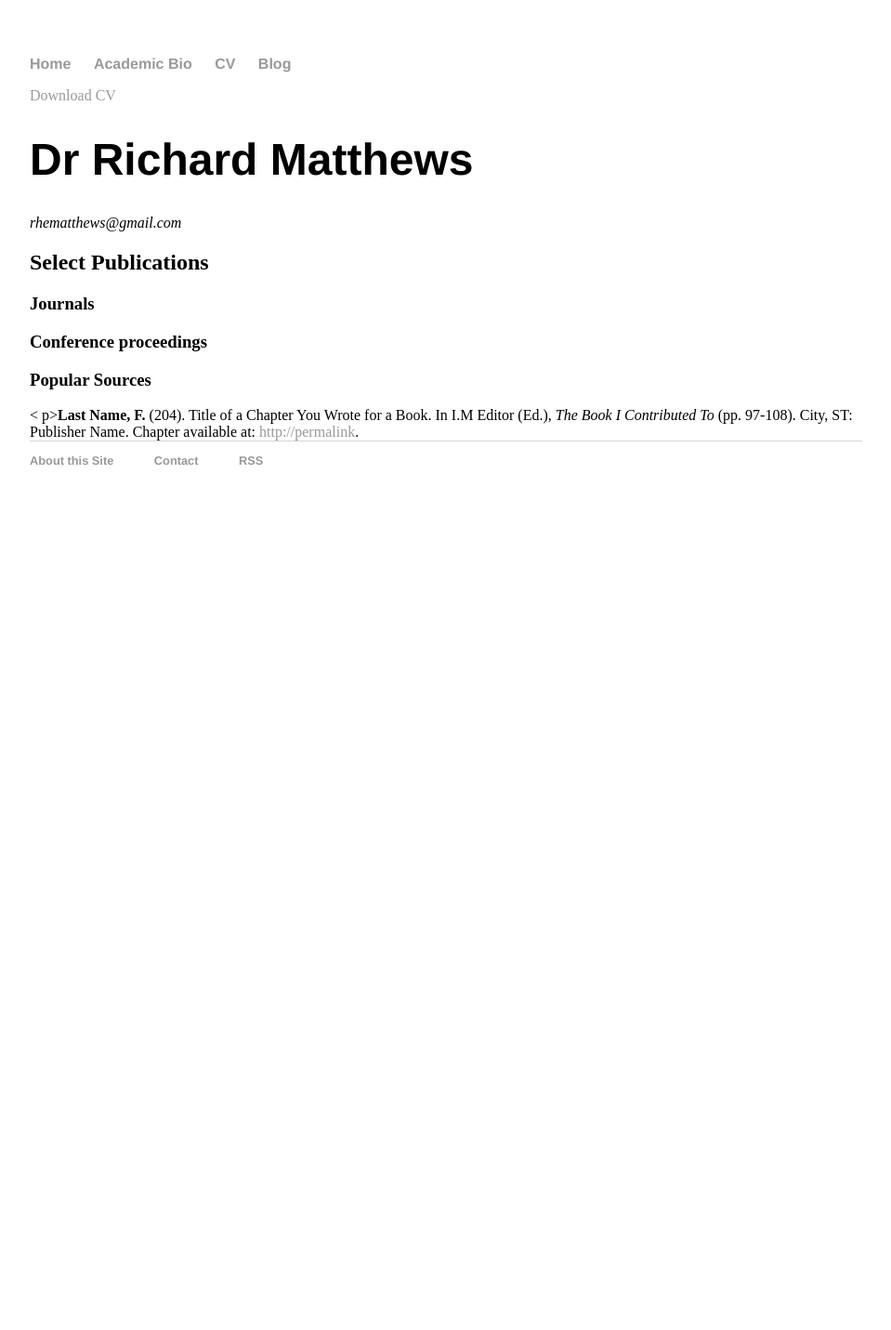
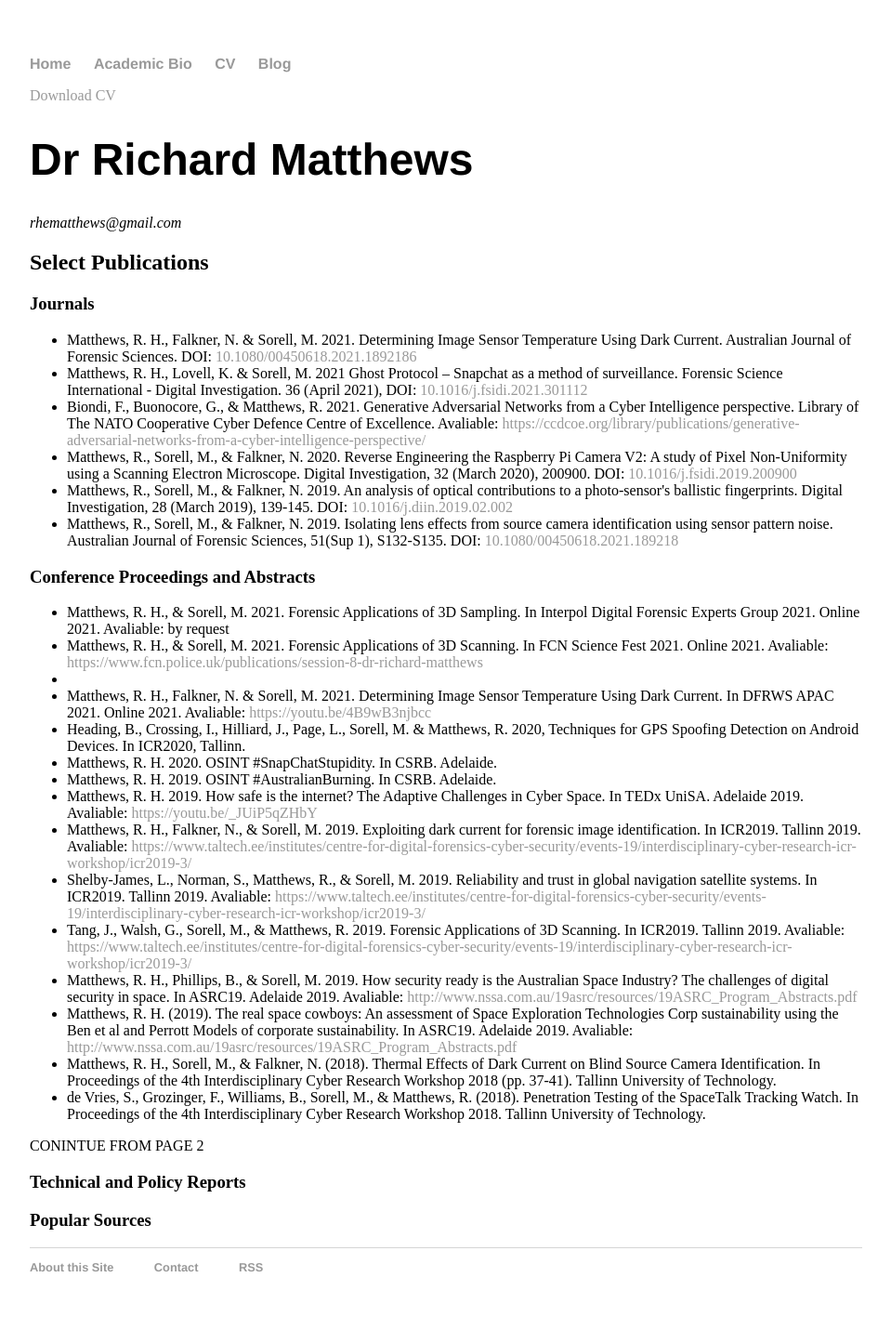
Before and after one commit to rhematt/rhematt.github.io, a Jekyll site: the page built from cv/index.html, in a window 1280 px wide. Shown: the whole page at 93% size, without its empty margins (160-1119 px from the left). Built offline with Jekyll 4.4.1, drawn with Linux system fonts in a browser that asks for light colours; before the commit the page ends 900 px from its top, so only the background shows below that.

Commit message:
Update index.html
Half added publications

```diff
--- a/cv/index.html
+++ b/cv/index.html
@@ -13,13 +13,37 @@ title: CV of Dr Richard Matthews
 	<h2>Select Publications</h2>
 
 	<h3>Journals </h3>
+	<ul>
+		<li>Matthews, R. H., Falkner, N. & Sorell, M. 2021. Determining Image Sensor Temperature Using Dark Current. Australian Journal of Forensic Sciences. DOI: <a href="http://doi.org/10.1080/00450618.2021.1892186">10.1080/00450618.2021.1892186</a></li>
+		<li>Matthews, R. H., Lovell, K. & Sorell, M. 2021 Ghost Protocol – Snapchat as a method of surveillance. Forensic Science International - Digital Investigation. 36 (April 2021), DOI: <a href="http://doi.org/10.1016/j.fsidi.2021.301112">10.1016/j.fsidi.2021.301112</a></li>
+		<li>Biondi, F., Buonocore, G., & Matthews, R. 2021. Generative Adversarial Networks from a Cyber Intelligence perspective. Library of The NATO Cooperative Cyber Defence Centre of Excellence. Avaliable: <a href="https://ccdcoe.org/library/publications/generative-adversarial-networks-from-a-cyber-intelligence-perspective/">https://ccdcoe.org/library/publications/generative-adversarial-networks-from-a-cyber-intelligence-perspective/</a></li>
+		<li>Matthews, R., Sorell, M., & Falkner, N. 2020. Reverse Engineering the Raspberry Pi Camera V2: A study of Pixel Non-Uniformity using a Scanning Electron Microscope. Digital Investigation, 32 (March 2020), 200900. DOI: <a href="https://doi.org/10.1016/j.fsidi.2019.200900">10.1016/j.fsidi.2019.200900</a></li>
+		<li>Matthews, R., Sorell, M., & Falkner, N. 2019. An analysis of optical contributions to a photo-sensor's ballistic fingerprints. Digital Investigation, 28 (March 2019), 139-145. DOI: <a href="https://doi.org/10.1016/j.diin.2019.02.002">10.1016/j.diin.2019.02.002</a></li>
+		<li>Matthews, R., Sorell, M., & Falkner, N. 2019. Isolating lens effects from source camera identification using sensor pattern noise. Australian Journal of Forensic Sciences, 51(Sup 1), S132-S135. DOI: <a href="https://doi.org/10.1080/00450618.2021.1892186">10.1080/00450618.2021.189218</a></li>
+	</ul>
+	<h3>Conference Proceedings and Abstracts</h3>
 
-	<h3>Conference proceedings </h3>
+	<ul>
+		<li>Matthews, R. H., & Sorell, M. 2021. Forensic Applications of 3D Sampling. In Interpol Digital Forensic Experts Group 2021. Online 2021. Avaliable: by request</li>
+		<li>Matthews, R. H., & Sorell, M. 2021. Forensic Applications of 3D Scanning. In FCN Science Fest 2021. Online 2021. Avaliable: <a href="https://www.fcn.police.uk/publications/session-8-dr-richard-matthews">https://www.fcn.police.uk/publications/session-8-dr-richard-matthews</a><li>
+		<li>Matthews, R. H., Falkner, N. & Sorell, M. 2021. Determining Image Sensor Temperature Using Dark Current. In DFRWS APAC 2021. Online 2021. Avaliable: <a href="https://youtu.be/4B9wB3njbcc">https://youtu.be/4B9wB3njbcc</a></li>
+		<li>Heading, B., Crossing, I., Hilliard, J., Page, L., Sorell, M. & Matthews, R. 2020, Techniques for GPS Spoofing Detection on Android Devices. In ICR2020, Tallinn.</li>
+		<li>Matthews, R. H. 2020. OSINT #SnapChatStupidity. In CSRB. Adelaide.</li>
+		<li>Matthews, R. H. 2019. OSINT #AustralianBurning. In CSRB. Adelaide.</li>
+		<li>Matthews, R. H. 2019. How safe is the internet? The Adaptive Challenges in Cyber Space. In TEDx UniSA. Adelaide 2019. Avaliable: <a href="https://youtu.be/_JUiP5qZHbY">https://youtu.be/_JUiP5qZHbY</a></li>
+		<li>Matthews, R. H., Falkner, N., & Sorell, M. 2019. Exploiting dark current for forensic image identification. In ICR2019. Tallinn 2019.  Avaliable: <a href="https://www.taltech.ee/institutes/centre-for-digital-forensics-cyber-security/events-19/interdisciplinary-cyber-research-icr-workshop/icr2019-3/">https://www.taltech.ee/institutes/centre-for-digital-forensics-cyber-security/events-19/interdisciplinary-cyber-research-icr-workshop/icr2019-3/</a></li>
+		<li>Shelby-James, L., Norman, S., Matthews, R., & Sorell, M. 2019. Reliability and trust in global navigation satellite systems. In ICR2019. Tallinn 2019. Avaliable: <a href="https://www.taltech.ee/institutes/centre-for-digital-forensics-cyber-security/events-19/interdisciplinary-cyber-research-icr-workshop/icr2019-3/">https://www.taltech.ee/institutes/centre-for-digital-forensics-cyber-security/events-19/interdisciplinary-cyber-research-icr-workshop/icr2019-3/</a></li>
+		<li>Tang, J., Walsh, G., Sorell, M., & Matthews, R. 2019. Forensic Applications of 3D Scanning. In ICR2019. Tallinn 2019. Avaliable: <a href="https://www.taltech.ee/institutes/centre-for-digital-forensics-cyber-security/events-19/interdisciplinary-cyber-research-icr-workshop/icr2019-3/">https://www.taltech.ee/institutes/centre-for-digital-forensics-cyber-security/events-19/interdisciplinary-cyber-research-icr-workshop/icr2019-3/</a></li>
+		<li>Matthews, R. H., Phillips, B., & Sorell, M. 2019. How security ready is the Australian Space Industry? The challenges of digital security in space. In ASRC19. Adelaide 2019. Avaliable: <a href="http://www.nssa.com.au/19asrc/resources/19ASRC_Program_Abstracts.pdf">http://www.nssa.com.au/19asrc/resources/19ASRC_Program_Abstracts.pdf</a></li>
+		<li>Matthews, R. H. (2019). The real space cowboys: An assessment of Space Exploration Technologies Corp  sustainability using the Ben et al and Perrott Models of corporate sustainability. In ASRC19. Adelaide 2019. Avaliable: <a href="http://www.nssa.com.au/19asrc/resources/19ASRC_Program_Abstracts.pdf">http://www.nssa.com.au/19asrc/resources/19ASRC_Program_Abstracts.pdf</a></li>
+		<li>Matthews, R. H., Sorell, M., & Falkner, N. (2018). Thermal Effects of Dark Current on Blind Source Camera  Identification. In Proceedings of the 4th Interdisciplinary Cyber Research Workshop 2018 (pp. 37-41). Tallinn  University of Technology.</li>
+		<li>de Vries, S., Grozinger, F., Williams, B., Sorell, M., & Matthews, R. (2018). Penetration Testing of the SpaceTalk  Tracking Watch. In Proceedings of the 4th Interdisciplinary Cyber Research Workshop 2018. Tallinn University of  Technology.</li>
+	</ul>
+	CONINTUE FROM PAGE 2
+
+	<h3>Technical and Policy Reports</h3>
 
 	<h3>Popular Sources</h3>
 
-	<
-p><strong>Last Name, F.</strong> (204). Title of a Chapter You Wrote for a Book. In I.M Editor (Ed.), <em>The Book I Contributed To</em> (pp. 97-108). City, ST: Publisher Name. Chapter available at: <a href="#">http://permalink</a>.
-
 
 </div>
```
